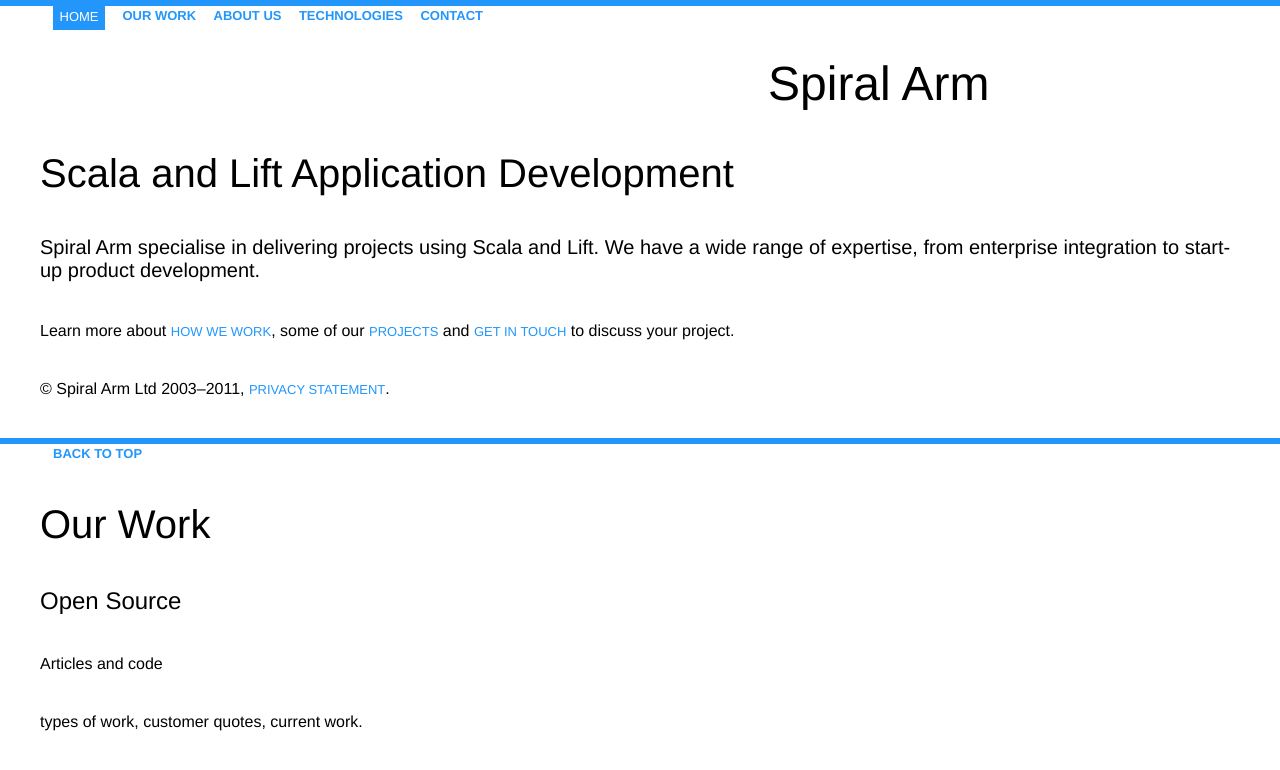
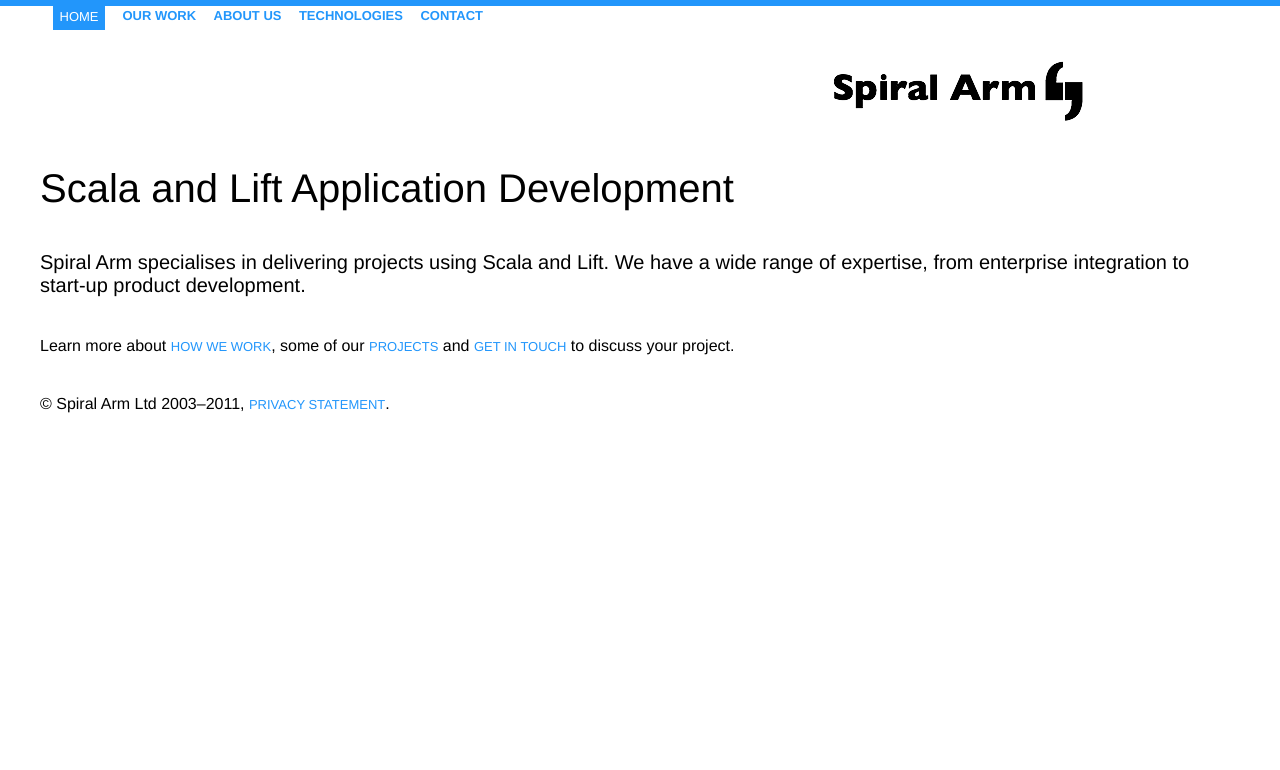
Before and after one commit to SpiralArm/www.spiralarm.com, a plain HTML site: page index.html in a window 1280 px wide. Shown: the top 770 px of the page. Drawn offline with Linux system fonts and the light colour scheme.

Commit message:
Added a logo as an image, because I just know trying to line up text is going to be a pain in the arse.

```diff
--- a/css/style.css
+++ b/css/style.css
@@ -81,7 +81,7 @@ aside h1 {
 	margin: 0;
 }
 
-x-section {
+section {
 	padding-bottom: 100%;
 }
 
@@ -112,13 +112,21 @@ p {
 /* @group Position */
 
 #logo {
-	margin-left: 60%;
+	margin-left: 65%;
 }
 
 /* @end */
 
 
+/* @group Logo */
 
+#logo {
+	width: 257px;
+	height: 70px;
+	background: url(../img/logo-gill-hei.png) no-repeat;
+}
+
+/* @end */
 
 
 
--- a/index.html
+++ b/index.html
@@ -21,9 +21,9 @@
 
 			</ul>
 		</nav>
-		<div id="logo">Spiral Arm</div>
+		<div id="logo"></div>
 		<h1>Scala and Lift Application Development</h1>
-		<h2>Spiral Arm specialise in delivering projects using Scala and Lift.  We have a wide range of expertise, from enterprise integration to start-up product development. </h2>
+		<h2>Spiral Arm specialises in delivering projects using Scala and Lift.  We have a wide range of expertise, from enterprise integration to start-up product development. </h2>
 	</header>
 	<p>Learn more about <a href="#work">how we work</a>, some of our <a href="#work">projects</a> and <a href="#contact">get in touch</a> to discuss your project.</p>
 	<footer>
```
Also changed, not shown: img/logo-gill-hei.png (added).
